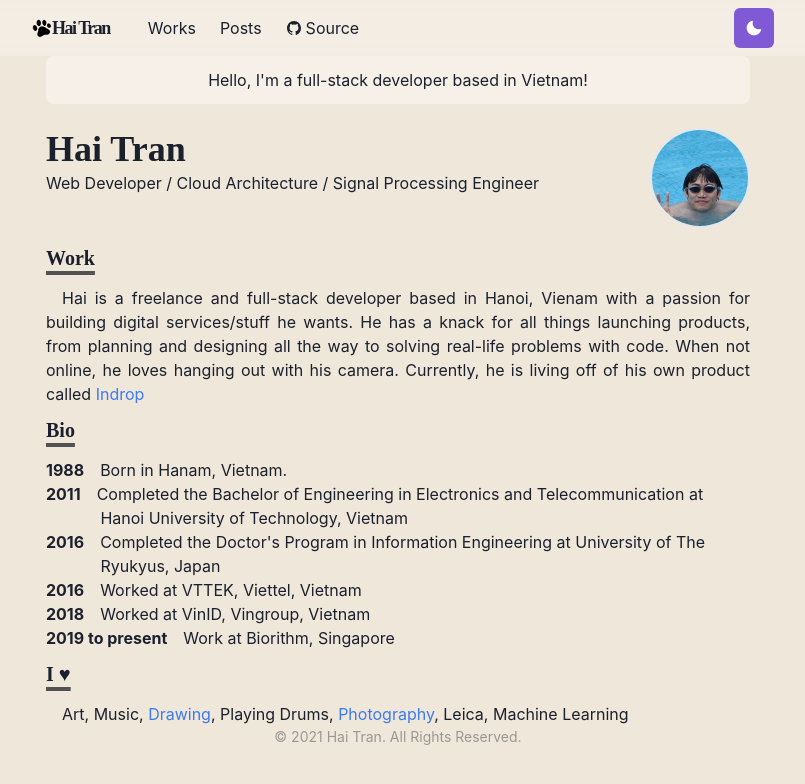
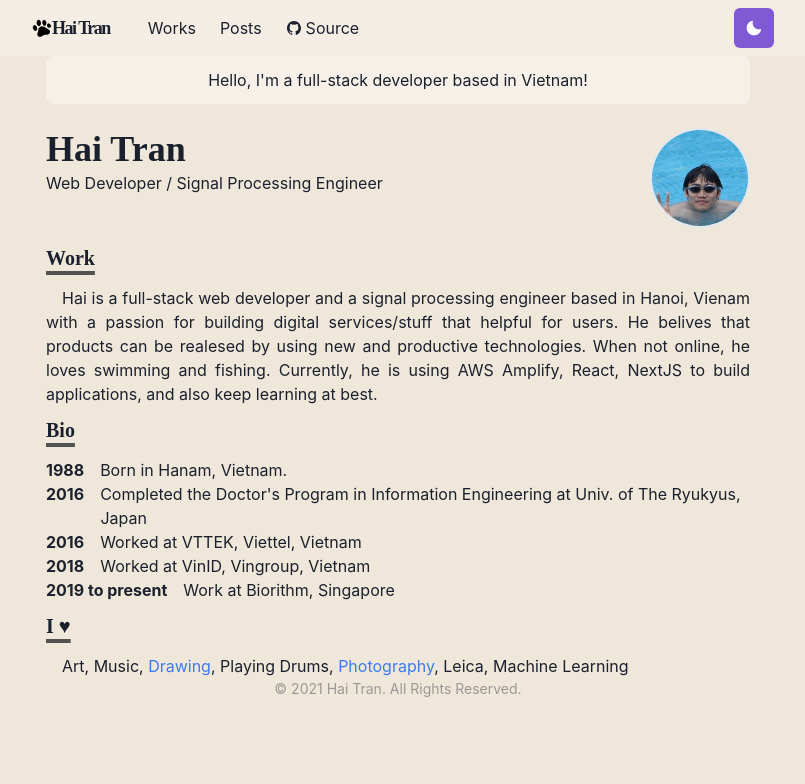
Before and after one commit to entest-hai/haitran-homepage, a Next.js app: page / in a window 1280 px wide. Shown: the top 784 px of the page, without its empty margins (242-1047 px from the left). Built offline with nearby package versions, Linux system fonts and the light colour scheme.

Commit message:
update content

```diff
--- a/pages/index.js
+++ b/pages/index.js
@@ -21,7 +21,7 @@ const Page = () => {
           <Heading as="h2" variant="page-title">
             Hai Tran
           </Heading>
-          <p>Web Developer / Cloud Architecture / Signal Processing Engineer</p>
+          <p>Web Developer / Signal Processing Engineer</p>
         </Box>
         <Box
           flexShrink={0}
@@ -49,10 +49,7 @@ const Page = () => {
           Work
         </Heading>
         <Paragraph>
-          Hai is a freelance and full-stack developer based in Hanoi, Vienam with a passion for building digital services/stuff he wants. He has a knack for all things launching products, from planning and designing all the way to solving real-life problems with code. When not online, he loves hanging out with his camera. Currently, he is living off of his own product called {' '}
-          <NextLink href="/test">
-            <Link>Indrop</Link>
-          </NextLink>
+          Hai is a full-stack web developer and a signal processing engineer based in Hanoi, Vienam with a passion for building digital services/stuff that helpful for users. He belives that products can be realesed by using new and productive technologies. When not online, he loves swimming and fishing. Currently, he is using AWS Amplify, React, NextJS to build applications, and also keep learning at best.
         </Paragraph>
       </Section>
       <Section delay={0.2}>
@@ -67,15 +64,9 @@ const Page = () => {
         </BioSection>
         <BioSection>
           <BioYear>
-            2011
-          </BioYear>
-          Completed the Bachelor of Engineering in Electronics and Telecommunication at Hanoi University of Technology, Vietnam
-        </BioSection>
-        <BioSection>
-          <BioYear>
             2016
           </BioYear>
-          Completed the Doctor&apos;s Program in Information Engineering at University of The Ryukyus, Japan
+          Completed the Doctor&apos;s Program in Information Engineering at Univ. of The Ryukyus, Japan
         </BioSection>
         <BioSection>
           <BioYear>
```
